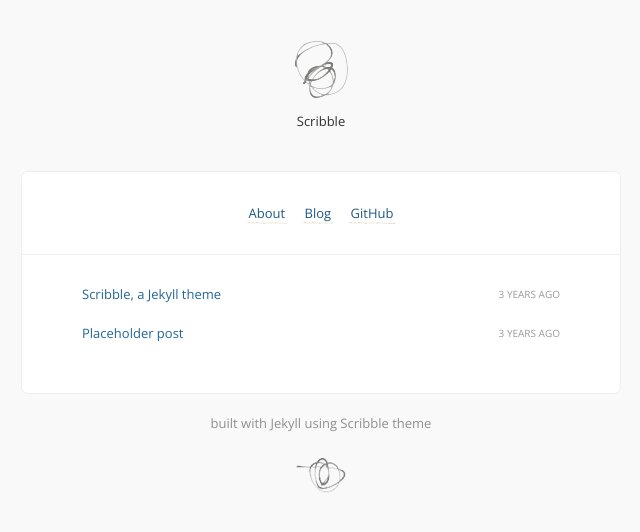
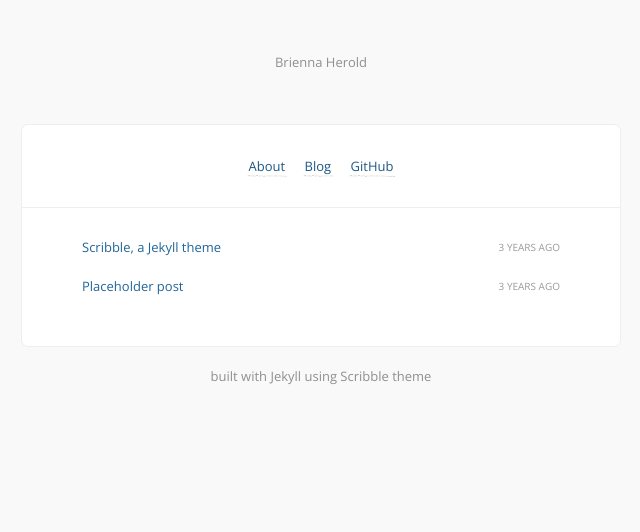
Before and after one commit to brienna/brienna.github.io, a Jekyll site: the page built from index.html, in a window 1280 px wide. Shown: the top 532 px of the page, without its empty margins (319-959 px from the left). Built offline with Jekyll 4.4.1, drawn with Linux system fonts in a browser that asks for light colours; comment, search, counter and statistics services are not loaded.

Commit message:
Remove header & footer Scribble pngs, edit title

```diff
--- a/_config.yml
+++ b/_config.yml
@@ -1,4 +1,4 @@
-title:            Scribble
+title:            Brienna Herold
 description:      A jekyll theme. Because I scribble.
 url:              # Site url, without a slash at the end.
 signoff:          # Your name.
--- a/_includes/footer.html
+++ b/_includes/footer.html
@@ -2,5 +2,5 @@
   <a href="http://github.com/muan/scribble" class="muted">built with Jekyll using Scribble theme</a>
   <br />
   <br />
-  <img src="{{ site.url }}/images/scribble2.png" alt="scribble" />
+
 </footer>
--- a/_includes/header.html
+++ b/_includes/header.html
@@ -1,4 +1,3 @@
 <header>
-<a id="go-back-home" href="{{ site.url }}"><img src="{{ site.url }}/images/scribble.png" alt="scribble" width="53" height="59"></a>
-<p>{{ site.title }}</p>
+<a id="go-back-home" href="{{ site.url }}" class="muted"><p>{{ site.title }}</p></a>
 </header>
```
Also changed, not shown: 5 other files.
